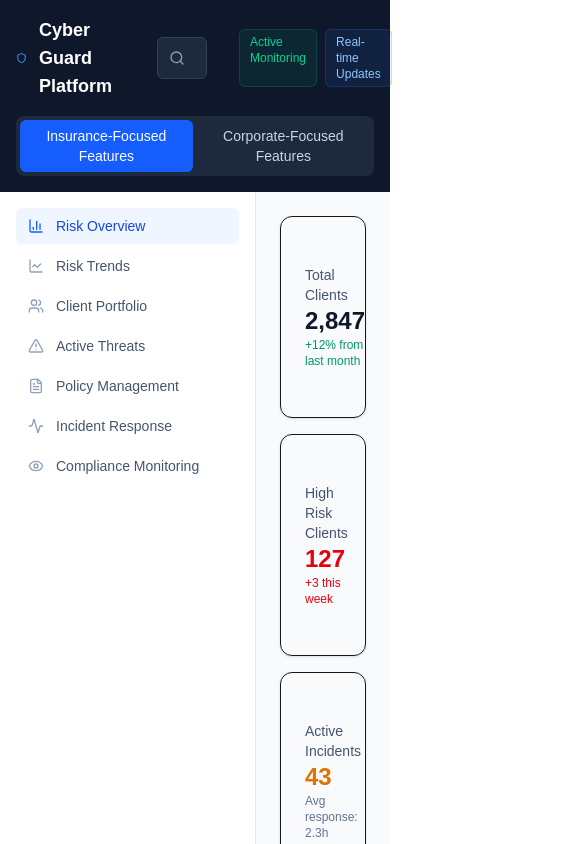
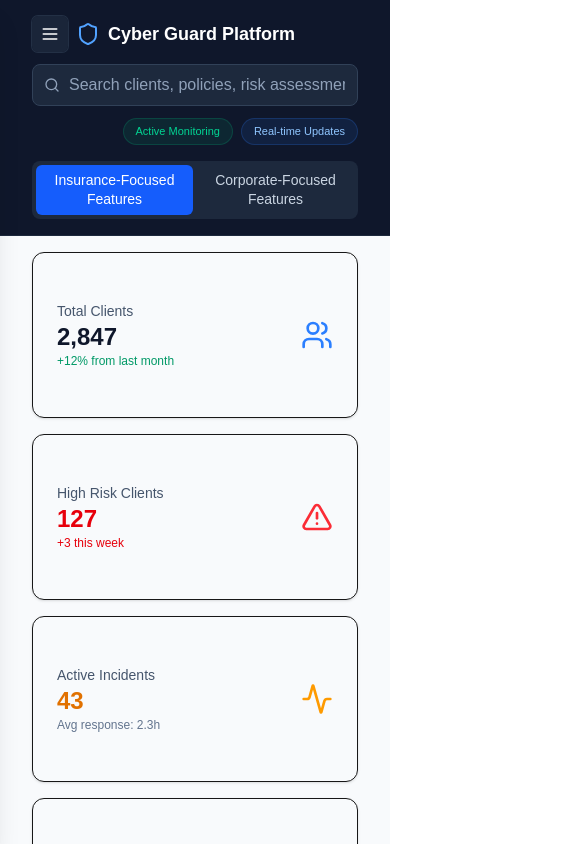
Before and after one commit to USAMA-app/cyber-risk-dashboard, a Next.js app: page / in a window 390 px wide. Shown: the top 844 px of the page, 585 px wide, since content can reach past the window. Built offline with nearby package versions, Linux system fonts and the light colour scheme.

Commit message:
update for mobile responsive.

```diff
--- a/app/layout.tsx
+++ b/app/layout.tsx
@@ -24,6 +24,9 @@ export default function RootLayout({
 }>) {
   return (
     <html lang="en">
+      <head>
+        <meta name="viewport" content="width=device-width, initial-scale=1, maximum-scale=1" />
+      </head>
       <body
         className={`${geistSans.variable} ${geistMono.variable} antialiased`}
       >
--- a/app/page.tsx
+++ b/app/page.tsx
@@ -1,7 +1,7 @@
 "use client";
 
-import { useState } from "react";
-import { Shield, Search, Users, AlertTriangle, Activity, ShieldCheck, LineChart, FileText, Eye, BarChart3, Briefcase, Bug, CheckCircle2, ShieldAlert, Link2, Boxes, Network } from "lucide-react";
+import { useEffect, useState } from "react";
+import { Shield, Search, Users, AlertTriangle, Activity, ShieldCheck, LineChart, FileText, Eye, BarChart3, Briefcase, Bug, CheckCircle2, ShieldAlert, Link2, Boxes, Network, Menu } from "lucide-react";
 import RiskOverview from "./RiskOverview";
 import RiskTrends from "./RiskTrends";
 import ClientPortfolio from "./ClientPortfolio";
@@ -25,6 +25,24 @@ function DotIcon({ className = "h-4 w-4", color = "bg-blue-500" }) {
 export default function Home() {
   const [mode, setMode] = useState<"insurance" | "corporate">("insurance");
   const [page, setPage] = useState<string>("risk-overview");
+  const [mobileOpen, setMobileOpen] = useState<boolean>(false);
+
+  // Lock body scroll when the mobile sidebar is open and close on Escape
+  useEffect(() => {
+    if (mobileOpen) {
+      document.body.style.overflow = "hidden";
+    } else {
+      document.body.style.overflow = "";
+    }
+    const onKey = (e: KeyboardEvent) => {
+      if (e.key === "Escape") setMobileOpen(false);
+    };
+    window.addEventListener("keydown", onKey);
+    return () => {
+      window.removeEventListener("keydown", onKey);
+      document.body.style.overflow = "";
+    };
+  }, [mobileOpen]);
 
   const insuranceNav = [
     { id: "risk-overview", label: "Risk Overview", icon: BarChart3, iconClass: "lucide lucide-bar-chart-3 h-4 w-4" },
@@ -51,41 +69,50 @@ export default function Home() {
   return (
     <div className="min-h-screen bg-slate-50">
       {/* Header */}
-      <header className="bg-slate-900 text-white p-4">
-        <div className="max-w-7xl mx-auto flex items-center justify-between">
-          <div className="flex items-center gap-3">
+      <header className="bg-slate-900 text-white p-4 border-b border-slate-800">
+        <div className="max-w-7xl mx-auto px-4 flex flex-col sm:flex-row items-center justify-between gap-3">
+          <div className="flex items-center gap-2 w-full sm:w-auto">
+            <button
+              type="button"
+              aria-label="Open navigation"
+              className="md:hidden inline-flex h-9 w-9 items-center justify-center rounded-md bg-slate-800/80 hover:bg-slate-700 text-white ring-1 ring-slate-700/60"
+              onClick={() => setMobileOpen(true)}
+            >
+              <Menu className="h-5 w-5" />
+            </button>
             <Shield className="lucide lucide-shield h-6 w-6 text-blue-400" />
             <h1 className="text-lg font-semibold">Cyber Guard Platform</h1>
           </div>
 
-          <div className="flex-1 max-w-md mx-8">
+          <div className="w-full sm:flex-1 sm:max-w-md sm:mx-8">
             <div className="relative">
               <Search className="lucide lucide-search absolute left-3 top-1/2 -translate-y-1/2 text-slate-400 h-4 w-4" />
               <input
                 placeholder="Search clients, policies, risk assessments..."
-                className="w-full pl-9 pr-3 py-2 rounded-md bg-slate-800 border border-slate-700 text-white placeholder:text-slate-400"
+                className="w-full pl-9 pr-3 py-2 rounded-lg bg-slate-800 border border-slate-700 text-white placeholder:text-slate-400"
               />
             </div>
           </div>
 
-          <div className="flex gap-2">
-            <span className="px-2.5 py-1 text-xs rounded-md border border-emerald-500/20 bg-emerald-500/10 text-emerald-400">
+          <div className="flex gap-2 flex-wrap justify-end w-full sm:w-auto">
+            <span className="px-3 py-1 text-[11px] rounded-full border border-emerald-500/20 bg-emerald-500/10 text-emerald-400 font-medium">
               Active Monitoring
             </span>
-            <span className="px-2.5 py-1 text-xs rounded-md border border-blue-500/20 bg-blue-500/10 text-blue-300">
+            <span className="px-3 py-1 text-[11px] rounded-full border border-blue-500/20 bg-blue-500/10 text-blue-300 font-medium">
               Real-time Updates
             </span>
           </div>
         </div>
 
-        <div className="max-w-7xl mx-auto mt-4">
-          <div className="bg-slate-800 p-1 rounded-lg w-fit flex gap-1">
+        <div className="max-w-7xl mx-auto mt-4 px-4">
+          <div className="flex justify-center">
+            <div className="bg-slate-800 p-1 rounded-lg inline-flex gap-1 w-full sm:w-auto overflow-hidden">
               <button
                 onClick={() => {
                   setMode("insurance");
                   setPage("risk-overview");
                 }}
-              className={`px-3 py-1.5 rounded-md text-sm ${
+                className={`flex-1 min-w-0 px-3 py-1.5 rounded-md text-sm whitespace-normal break-words text-center leading-snug ${
                   mode === "insurance"
                     ? "bg-blue-600 text-white"
                     : "text-slate-300 hover:text-white hover:bg-slate-700"
@@ -98,7 +125,7 @@ export default function Home() {
                   setMode("corporate");
                   setPage(mode === "corporate" ? page : "executive-risk-hub");
                 }}
-              className={`px-3 py-1.5 rounded-md text-sm ${
+                className={`flex-1 min-w-0 px-3 py-1.5 rounded-md text-sm whitespace-normal break-words text-center leading-snug ${
                   mode === "corporate"
                     ? "bg-blue-600 text-white"
                     : "text-slate-300 hover:text-white hover:bg-slate-700"
@@ -108,12 +135,74 @@ export default function Home() {
               </button>
             </div>
           </div>
+        </div>
       </header>
 
       {/* Body */}
-      <div className="max-w-7xl mx-auto flex">
+      <div className="max-w-7xl mx-auto px-4 flex flex-col md:flex-row">
+        {/* Mobile overlay sidebar */}
+        {/* Backdrop */}
+        {mobileOpen && (
+          <div
+            className="fixed inset-0 z-50 bg-black/40 md:hidden"
+            onClick={() => setMobileOpen(false)}
+            aria-hidden="true"
+          />
+        )}
+        {/* Panel (always rendered for smooth slide animation) */}
+        <div
+          className={`fixed inset-y-0 left-0 z-50 w-72 bg-white border-r border-slate-200 shadow-xl md:hidden transform transition-transform duration-200 ease-out ${mobileOpen ? "translate-x-0" : "-translate-x-full"}`}
+          role="dialog"
+          aria-modal="true"
+          aria-hidden={!mobileOpen}
+        >
+          <div className="p-4 flex items-center justify-between border-b border-slate-200">
+            <span className="font-semibold text-slate-900">Navigation</span>
+            <button
+              className="inline-flex h-8 px-2 items-center justify-center rounded-md border border-slate-200 text-slate-600 hover:bg-slate-50"
+              onClick={() => setMobileOpen(false)}
+            >
+              Close
+            </button>
+          </div>
+          <nav className="p-4 space-y-1">
+            {nav.map((item) => {
+              const active = page === item.id;
+              const activeClasses =
+                mode === "insurance"
+                  ? "bg-blue-50 text-blue-700"
+                  : "bg-purple-50 text-purple-700";
+              return (
+                <button
+                  key={item.id}
+                  onClick={() => { setPage(item.id); setMobileOpen(false); }}
+                  className={`w-full text-left px-3 py-2 rounded-md text-sm flex items-center gap-3 ${
+                    active
+                      ? activeClasses
+                      : "text-slate-600 hover:bg-slate-50 hover:text-slate-900"
+                  }`}
+                >
+                  {"icon" in item && item.icon ? (
+                    (() => {
+                      const Icon = item.icon as React.ElementType;
+                      const color = active
+                        ? mode === "insurance"
+                          ? "text-blue-600"
+                          : "text-purple-600"
+                        : "text-slate-400";
+                      return <Icon className={`${(item.iconClass as string)} ${color}`} />;
+                    })()
+                  ) : (
+                    <DotIcon className="h-3 w-3" color="bg-slate-400" />
+                  )}
+                  {item.label}
+                </button>
+              );
+            })}
+          </nav>
+        </div>
         {/* Sidebar */}
-        <aside className="w-64 bg-white border-r border-slate-200 min-h-[calc(100vh-112px)] p-4">
+        <aside className="hidden md:block w-64 bg-white border-r border-slate-200 min-h-[calc(100vh-112px)] p-4">
           <nav className="space-y-1">
             {nav.map((item) => {
               const active = page === item.id;
@@ -152,7 +241,7 @@ export default function Home() {
         </aside>
 
         {/* Main */}
-        <main className="flex-1 p-6">
+        <main className="flex-1 p-4 md:p-6">
           {mode === "insurance" ? (
             page === "risk-overview" ? (
               <RiskOverview />
```
Lines whose indentation alone changed are shown as unchanged.
